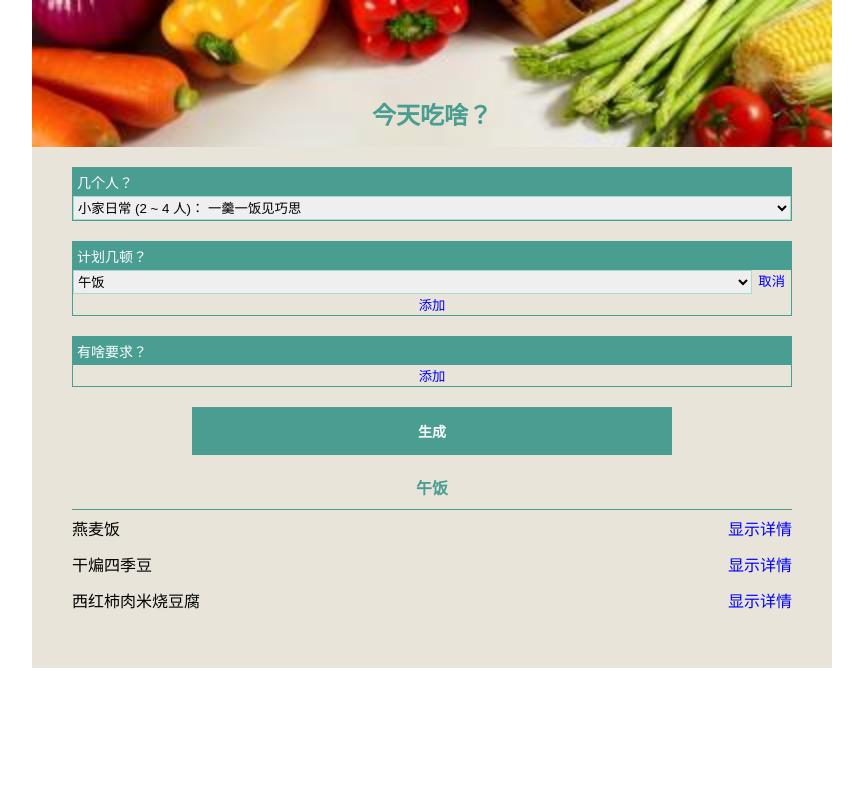
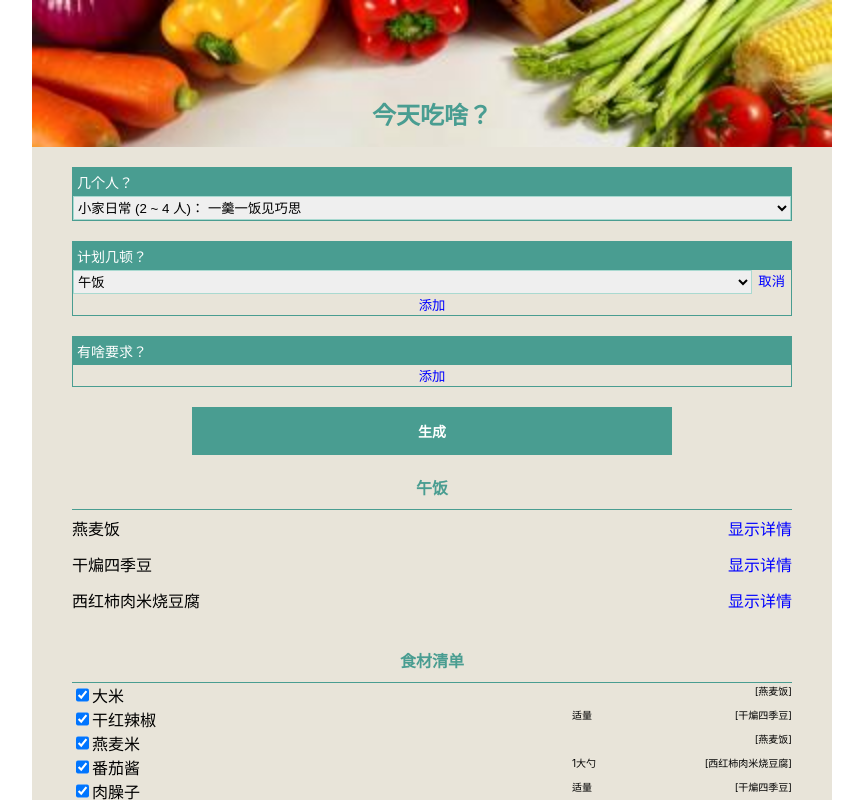
Before and after one commit to utopia2046/menu4today, a React app: page / in a window 1280 px wide. Both pictures are taken after a click on the button "生成". Shown: the top 800 px of the page, without its empty margins (96-959 px from the left). Built offline with nearby package versions, Linux system fonts and the light colour scheme.

Commit message:
add ingredients list

```diff
--- a/src/recipes/home.js
+++ b/src/recipes/home.js
@@ -333,7 +333,7 @@ export const homemade = [
             },
             {
                 'name': '豆瓣酱',
-                'amount': '一大勺',
+                'amount': '1大勺',
             },
         ],
         'prepDurInMin': 10,
@@ -382,7 +382,7 @@ export const homemade = [
             },
             {
                 'name': '胡萝卜',
-                'amount': '1 根',
+                'amount': '1根',
                 'optional': true,
             },
             {
@@ -392,7 +392,7 @@ export const homemade = [
             },
             {
                 'name': '豆瓣酱',
-                'amount': '一大勺',
+                'amount': '1大勺',
             },
         ],
         'prepDurInMin': 30,
@@ -439,7 +439,7 @@ export const homemade = [
             },
             {
                 'name': '豆豉',
-                'amount': '一大勺',
+                'amount': '1大勺',
             },
         ],
         'prepDurInMin': 5,
--- a/src/recipesRepo.js
+++ b/src/recipesRepo.js
@@ -57,6 +57,32 @@ function getMeal(peopleSize, mealType, filters) {
     return {};
 }
 
+function getIngredients(dishes) {
+    let ingredList = [];
+
+    dishes.forEach(dish => {
+        let ingrds = _.union(dish.ingrds0, dish.ingrds1);
+        const dishIngrds = _.map(ingrds, (ingrd) => {
+            return {...ingrd, 'dishName': dish.name};
+        }, dish);
+        ingredList = _.union(ingredList, dishIngrds);
+    });
+
+    return ingredList;
+}
+
+function getMenusIngredients(menus, sortByName = true) {
+    const ingreds = _.reduce(menus, (memo, menu) => {
+        return _.union(memo, getIngredients(menu.dishes));
+    }, []);
+
+    if (sortByName) {
+        return _.sortBy(ingreds, 'name');
+    }
+
+    return ingreds;
+}
+
 function getMeals(peopleSize, meals, filters) {
     if (meals && _.isArray(meals) && meals.length > 0 ) {
         const menus = _.map(meals, (meal) => {
@@ -73,7 +99,8 @@ const RecipesRepo = {
     getDishesFromList,
     getRecipes,
     getMeal,
-    getMeals
+    getMeals,
+    getMenusIngredients,
 };
 
 export default RecipesRepo;
--- a/src/res/App.css
+++ b/src/res/App.css
@@ -165,3 +165,28 @@
 .tag-warning {
   color: #fa7113;
 }
+
+.ingredients-list-section {
+  padding: 10px 40px;
+}
+
+.ingredients-list-section input[type=checkbox] {
+  border: 1px solid #499D91;
+  background-color: #499D91;
+}
+
+.ingrd-name {
+  text-align: left;
+}
+
+.ingrd-amount {
+  text-align: left;
+  width: 100px;
+  font-size: 10px;
+}
+
+.ingrd-dishname {
+  text-align: right;
+  width: 120px;
+  font-size: 10px;
+}
--- a/src/ui/App.js
+++ b/src/ui/App.js
@@ -3,6 +3,7 @@ import { useState } from 'react';
 import RecipesRepo from '../recipesRepo';
 import '../res/App.css';
 import FilterEdit from './filterEdit';
+import IngredientsList from './ingredientsList';
 import MealSelection from './mealSelect';
 import Menu from './menu';
 import PeopleSelection from './peopleSelect';
@@ -12,11 +13,16 @@ function App() {
     const [meals, setMeals] = useState([newMeal()]);
     const [filters, setFilters] = useState([]);
     const [menus, setMenus] = useState([]);
+    const [ingreds, setIngreds] = useState([]);
 
     function generateMenu() {
         const newMenus = RecipesRepo.getMeals(people, meals, filters);
 
         setMenus(newMenus);
+
+        const newIngreds = RecipesRepo.getMenusIngredients(newMenus);
+
+        setIngreds(newIngreds);
     }
 
     function getPeople(option) {
@@ -121,8 +127,8 @@ function App() {
                 <Menu menus={menus} />
             </div>
 
-            <div className='shopping-list-section'>
-
+            <div className='ingredients-list-section'>
+                <IngredientsList ingreds={ingreds} />
             </div>
         </div>
     );
--- /dev/null
+++ b/src/ui/ingredientsList.js
@@ -0,0 +1,18 @@
+function IngredientsList(props) {
+    const ingredsEls = props.ingreds.map((ingrd, index) =>
+        <div key={index} className='ingred-line flex-container'>
+            <input type='checkbox' defaultChecked={true} className='flex-fixed' />
+            <span className='ingrd-name flex-expand'>{ingrd.name}</span>
+            <span className='ingrd-amount flex-fixed'>{(ingrd.amount || '') + (ingrd.optional ? ' (可选)': '')}</span>
+            <span className='ingrd-dishname flex-fixed'>{'[' + ingrd.dishName + ']'}</span>
+        </div>
+    );
+    return (
+        <div>
+            <div className='menu-title'>食材清单</div>
+            {ingredsEls}
+        </div>
+    );
+}
+
+export default IngredientsList;
```
Also changed, not shown: src/ui/shoppingLists.js (deleted).
